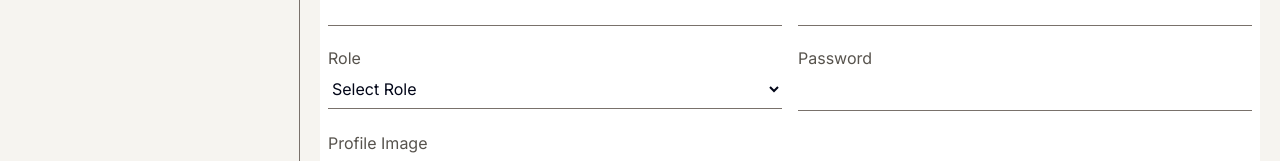
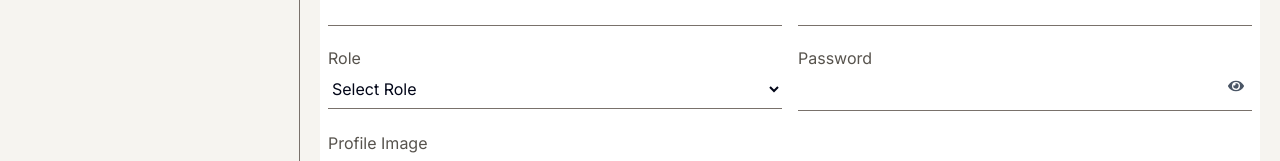
Before and after one commit to LeenaMondal01/Auction-Platform-Project, a React (Vite) app in the folder frontend/: page /sign-up in a window 1280 px wide. Shown: the part 368-529 px from the top of the page. Built offline with nearby package versions, Linux system fonts and the light colour scheme; no server answers; grey boxes are pictures that could not be loaded.

Commit message:
eye button beside password field is added

```diff
--- a/frontend/src/pages/Login.jsx
+++ b/frontend/src/pages/Login.jsx
@@ -59,13 +59,13 @@ const Login = () => {
                   Forgot Your Password?
                 </Link>
               </div>
-              <input
+              {/* <input
                 type="password"
                 value={password}
                 onChange={(e) => setPassword(e.target.value)}
                 className="text-[16px] py-2 bg-transparent border-b-[1px] border-b-stone-500 focus:outline-none"
-              />
-              {/* <div className="relative w-full">
+              /> */}
+              <div className="relative w-full">
               <input
                 type={showPassword ? "text" : "password"}
                 value={password}
@@ -78,7 +78,7 @@ const Login = () => {
               >
                 {showPassword ? <FaEyeSlash /> : <FaEye />}
               </span>
-            </div> */}
+            </div>
 
             </div>
 
--- a/frontend/src/pages/ResetPassword.jsx
+++ b/frontend/src/pages/ResetPassword.jsx
@@ -61,14 +61,14 @@ const ResetPassword = () => {
           >
             <div className="flex flex-col gap-2">
               <label className="text-[16px] text-stone-500">Password</label>
-              <input
+              {/* <input
                 type="password"
                 value={password}
                 onChange={(e) => setPassword(e.target.value)}
                 required
                 className="text-[16px] py-2 bg-transparent border-b-[1px] border-b-stone-500 focus:outline-none"
-              />
-              {/* <div className="relative w-full">
+              /> */}
+              <div className="relative w-full">
               <input
                 type={showPassword ? "text" : "password"}
                 value={password}
@@ -82,7 +82,7 @@ const ResetPassword = () => {
               >
                 {showPassword ? <FaEyeSlash /> : <FaEye />}
               </span>
-            </div> */}
+            </div>
 
             </div>
 
--- a/frontend/src/pages/Signup.jsx
+++ b/frontend/src/pages/Signup.jsx
@@ -107,9 +107,9 @@ const Signup = () => {
                         </div>
                         <div className='flex flex-col sm:flex-1'>
                             <label className='text-[16px] text-stone-600'>Password</label>
-                            <input type="password" value={password} onChange={(e) => setPassword(e.target.value)}
-                                className='text-[16px] py-2 bg-transparent border-b-[1px] border-b-stone-500 focus:outline-none'/>
-                            {/* <div className="relative w-full">
+                            {/* <input type="password" value={password} onChange={(e) => setPassword(e.target.value)}
+                                className='text-[16px] py-2 bg-transparent border-b-[1px] border-b-stone-500 focus:outline-none'/> */}
+                            <div className="relative w-full">
                             <input
                                 type={showPassword ? "text" : "password"}
                                 value={password}
@@ -122,7 +122,7 @@ const Signup = () => {
                             >
                                 {showPassword ? <FaEyeSlash /> : <FaEye />}
                             </span>
-                            </div> */}
+                            </div>
 
                         </div>
                     </div>
```
